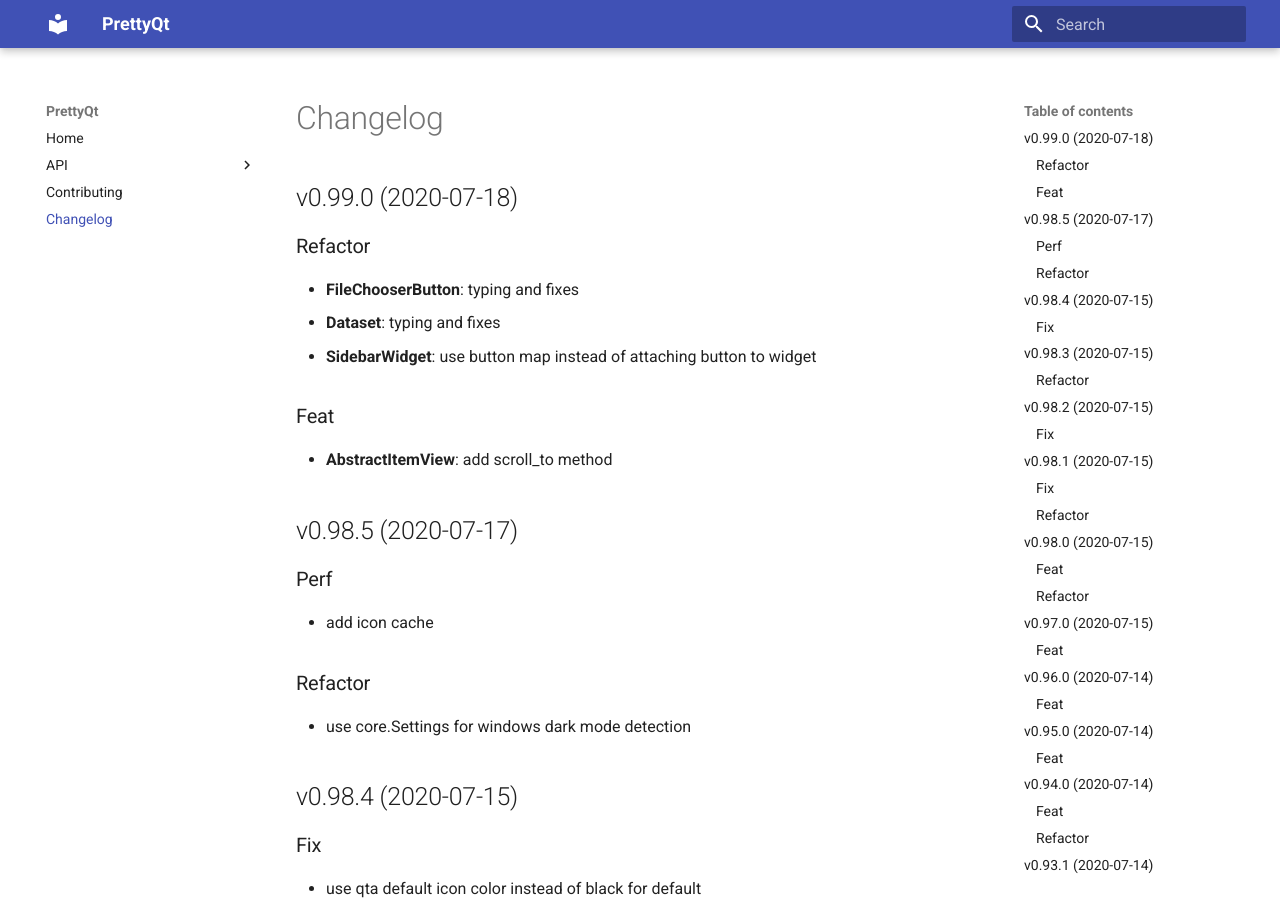
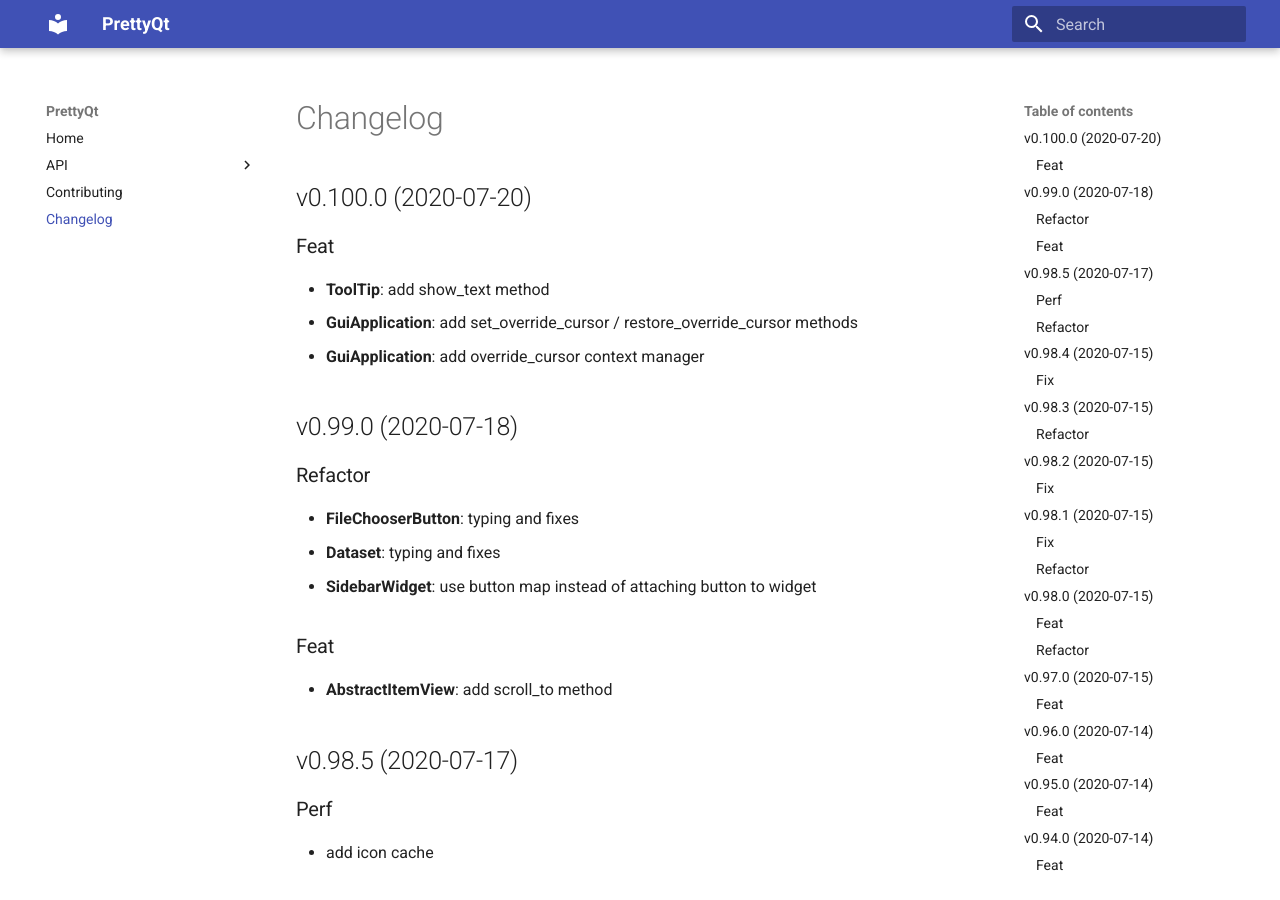
Before and after one commit to phil65/PrettyQt, an MkDocs documentation site: the page built from docs/changelog.md, in a window 1280 px wide and 900 px high. Built offline with MkDocs 1.6.1 and Material for MkDocs 9.7.7, drawn with Linux system fonts in a browser that asks for light colours.

Commit message:
bump: version 0.99.0 → 0.100.0

```diff
--- a/docs/changelog.md
+++ b/docs/changelog.md
@@ -1,3 +1,11 @@
+## v0.100.0 (2020-07-20)
+
+### Feat
+
+- **ToolTip**: add show_text method
+- **GuiApplication**: add set_override_cursor / restore_override_cursor methods
+- **GuiApplication**: add override_cursor context manager
+
 ## v0.99.0 (2020-07-18)
 
 ### Refactor
--- a/prettyqt/__init__.py
+++ b/prettyqt/__init__.py
@@ -4,7 +4,7 @@
 
 __author__ = """Philipp Temminghoff"""
 __email__ = "phil65@kodi.tv"
-__version__ = "0.99.0"
+__version__ = "0.100.0"
 
 
 __all__ = [
--- a/pyproject.toml
+++ b/pyproject.toml
@@ -1,6 +1,6 @@
 [tool.poetry]
 name = "PrettyQt"
-version = "0.99.0"
+version = "0.100.0"
 description = "A pythonic layer on top of qtpy"
 readme = 'docs/index.md'
 repository = "https://github.com/phil65/prettyqt"
@@ -124,7 +124,7 @@ exclude = '''
 '''
 [tool.commitizen]
 name = "cz_conventional_commits"
-version = "0.99.0"
+version = "0.100.0"
 tag_format = "v$version"
 version_files = [
     "prettyqt/__init__.py:__version__",
--- a/setup.py
+++ b/setup.py
@@ -40,6 +40,6 @@ setup(
     packages=find_packages(),
     test_suite="tests",
     url="https://github.com/phil65/prettyqt",
-    version="0.99.0",
+    version="0.100.0",
     zip_safe=False,
 )
```
Also changed, not shown: CHANGELOG.md (+8 -0 lines).
